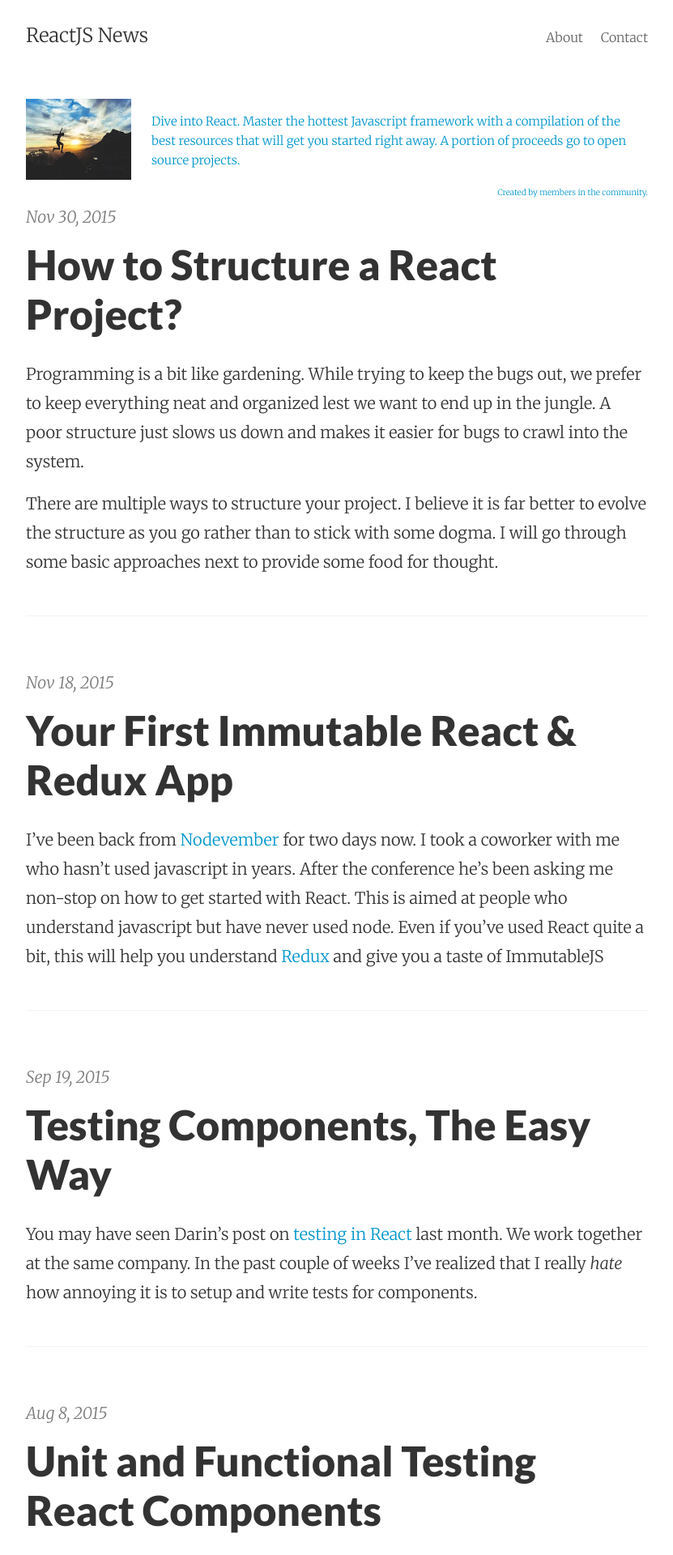
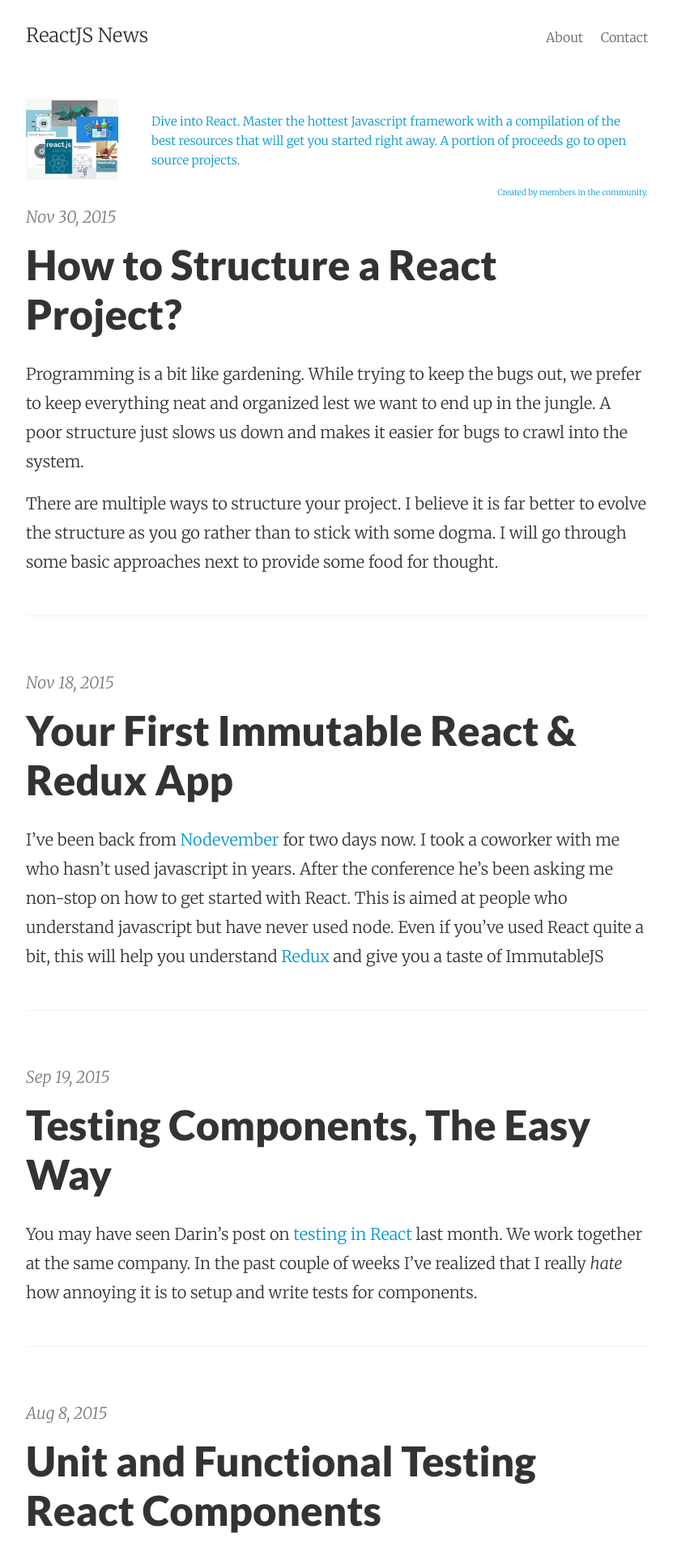
Before and after one commit to Legitcode/ReactJSNews, a Jekyll site: the page built from index.html, in a window 1280 px wide. Shown: the top 1920 px of the page at 81% size, without its empty margins (224-1055 px from the left). Built offline with Jekyll 4.4.1, drawn with Linux system fonts in a browser that asks for light colours; Markdown is read by kramdown in place of the engine named in the settings; the list of posts is cut into pages by our own code.

Commit message:
website build

```diff
--- a/_layouts/default.html
+++ b/_layouts/default.html
@@ -11,7 +11,7 @@
           <span>
             <span class="carbon-wrap">
               <a href="http://www.reactindiebundle.com/?ref=reactjsnews" onclick="trackOutboundLink('http://www.reactindiebundle.com/?ref=reactjsnews'); return false;" class="carbon-img" target="_blank">
-                <img src="https://reactjsnews.com/img/indiebundle.jpg" alt="" border="0" height="100" width="130" style="max-width:130px;">
+                <img src="https://reactjsnews.com/img/indiebundle.jpeg" alt="" border="0" height="100" width="130" style="max-width:130px;">
               </a>
               <a href="http://www.reactindiebundle.com/?ref=reactjsnews" onclick="trackOutboundLink('http://www.reactindiebundle.com/?ref=reactjsnews'); return false;" class="carbon-text" target="_blank">
                 Dive into React.  Master the hottest Javascript framework with a compilation of the best resources that will get you started right away.  A portion of proceeds go to open source projects.
```
Also changed, not shown: img/indiebundle.jpeg (added), img/indiebundle.jpg (deleted).
